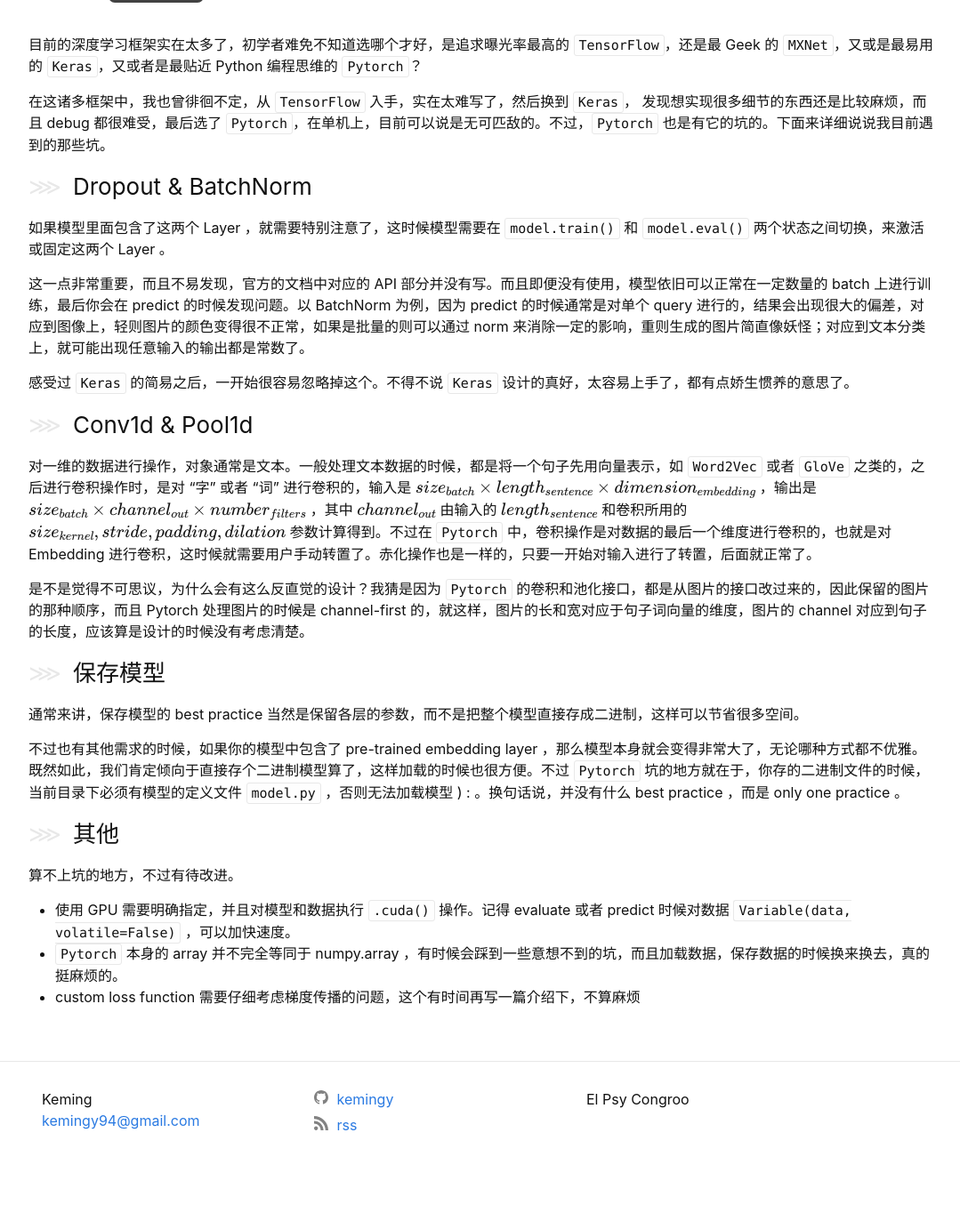
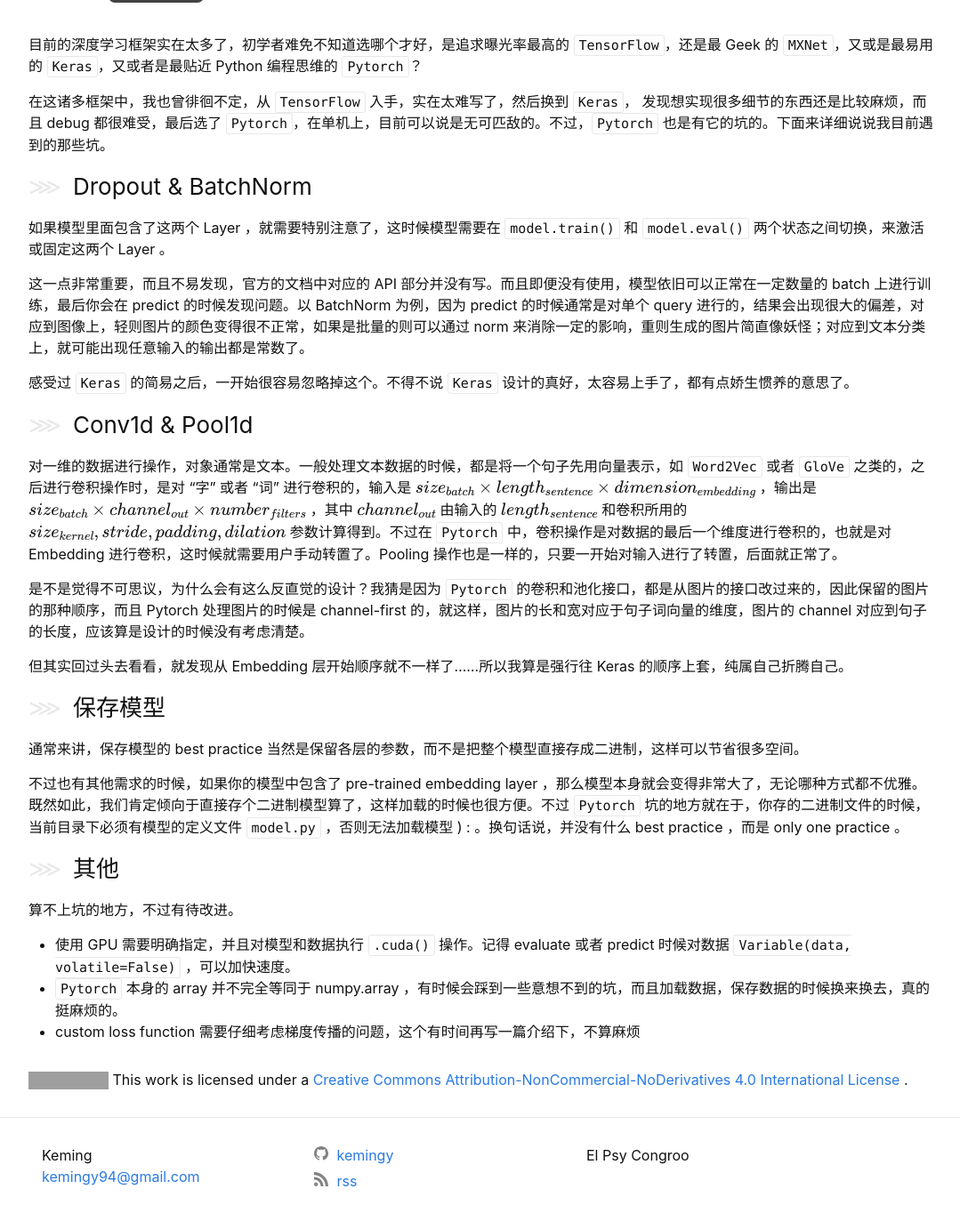
Before and after one commit to kemingy/kemingy.github.io, a Jekyll site: the page built from _posts/2018-01-15-Pytorch-踩到的坑.md, in a window 1280 px wide and 1400 px high, scrolled down 177 px. Shown: the top 1373 px of the window at 89% size, without its empty margins (98-1177 px from the left). Built offline with Jekyll 4.4.1, drawn with Linux system fonts in a browser that asks for light colours; formulas are drawn with MathJax 3; before the commit the page ends 1514 px from its top, so only the background shows below that; some of the changed text lies outside the part shown; grey boxes are pictures that could not be loaded.

Commit message:
add license: fix #2

```diff
--- a/_includes/back-to-top.html
+++ b/_includes/back-to-top.html
@@ -32,6 +12,4 @@
             document.getElementById('back-to-top').style.display = 'none';
         }
     }
-
-
 </script>
--- a/_layouts/post.html
+++ b/_layouts/post.html
@@ -30,4 +30,14 @@
     <div class="post-content" itemprop="articleBody">
         {{ content }}
     </div>
+
+    <div class="license">
+        <a rel="license" href="http://creativecommons.org/licenses/by-nc-nd/4.0/">
+            <img alt="Creative Commons License" style="border-width:0" src="https://i.creativecommons.org/l/by-nc-nd/4.0/88x31.png" />
+        </a>
+        This work is licensed under a
+        <a rel="license" href="http://creativecommons.org/licenses/by-nc-nd/4.0/">
+            Creative Commons Attribution-NonCommercial-NoDerivatives 4.0 International License
+        </a>.
+    </div>
 </article>
--- a/_posts/2018-01-15-Pytorch-踩到的坑.md
+++ b/_posts/2018-01-15-Pytorch-踩到的坑.md
@@ -1,5 +1,5 @@
 ---
-title: Pytorch 踩到的坑
+title: PyTorch 踩到的坑
 date: 2018-01-15 23:44:38
 tags: [Pytorch, Keras]
 categories: [Deep Learning]
@@ -21,9 +21,11 @@
 
 ### Conv1d & Pool1d
 
-对一维的数据进行操作，对象通常是文本。一般处理文本数据的时候，都是将一个句子先用向量表示，如 `Word2Vec` 或者 `GloVe` 之类的，之后进行卷积操作时，是对 “字” 或者 “词” 进行卷积的，输入是 $size\_{batch} \times length\_{sentence} \times dimension\_{embedding}$ ，输出是 $size\_{batch} \times channel\_{out} \times number\_{filters}$ ，其中 $channel\_{out}$ 由输入的 $length\_{sentence}$ 和卷积所用的 $size\_{kernel}, stride, padding, dilation$ 参数计算得到。不过在 `Pytorch` 中，卷积操作是对数据的最后一个维度进行卷积的，也就是对 Embedding 进行卷积，这时候就需要用户手动转置了。赤化操作也是一样的，只要一开始对输入进行了转置，后面就正常了。
+对一维的数据进行操作，对象通常是文本。一般处理文本数据的时候，都是将一个句子先用向量表示，如 `Word2Vec` 或者 `GloVe` 之类的，之后进行卷积操作时，是对 “字” 或者 “词” 进行卷积的，输入是 $size\_{batch} \times length\_{sentence} \times dimension\_{embedding}$ ，输出是 $size\_{batch} \times channel\_{out} \times number\_{filters}$ ，其中 $channel\_{out}$ 由输入的 $length\_{sentence}$ 和卷积所用的 $size\_{kernel}, stride, padding, dilation$ 参数计算得到。不过在 `Pytorch` 中，卷积操作是对数据的最后一个维度进行卷积的，也就是对 Embedding 进行卷积，这时候就需要用户手动转置了。Pooling 操作也是一样的，只要一开始对输入进行了转置，后面就正常了。
 
 是不是觉得不可思议，为什么会有这么反直觉的设计？我猜是因为 `Pytorch` 的卷积和池化接口，都是从图片的接口改过来的，因此保留的图片的那种顺序，而且 Pytorch 处理图片的时候是 channel-first 的，就这样，图片的长和宽对应于句子词向量的维度，图片的 channel 对应到句子的长度，应该算是设计的时候没有考虑清楚。
+
+但其实回过头去看看，就发现从 Embedding 层开始顺序就不一样了……所以我算是强行往 Keras 的顺序上套，纯属自己折腾自己。
 
 ### 保存模型
 
```
Also changed, not shown: other parts of _includes/back-to-top.html (+1 -21 lines).
